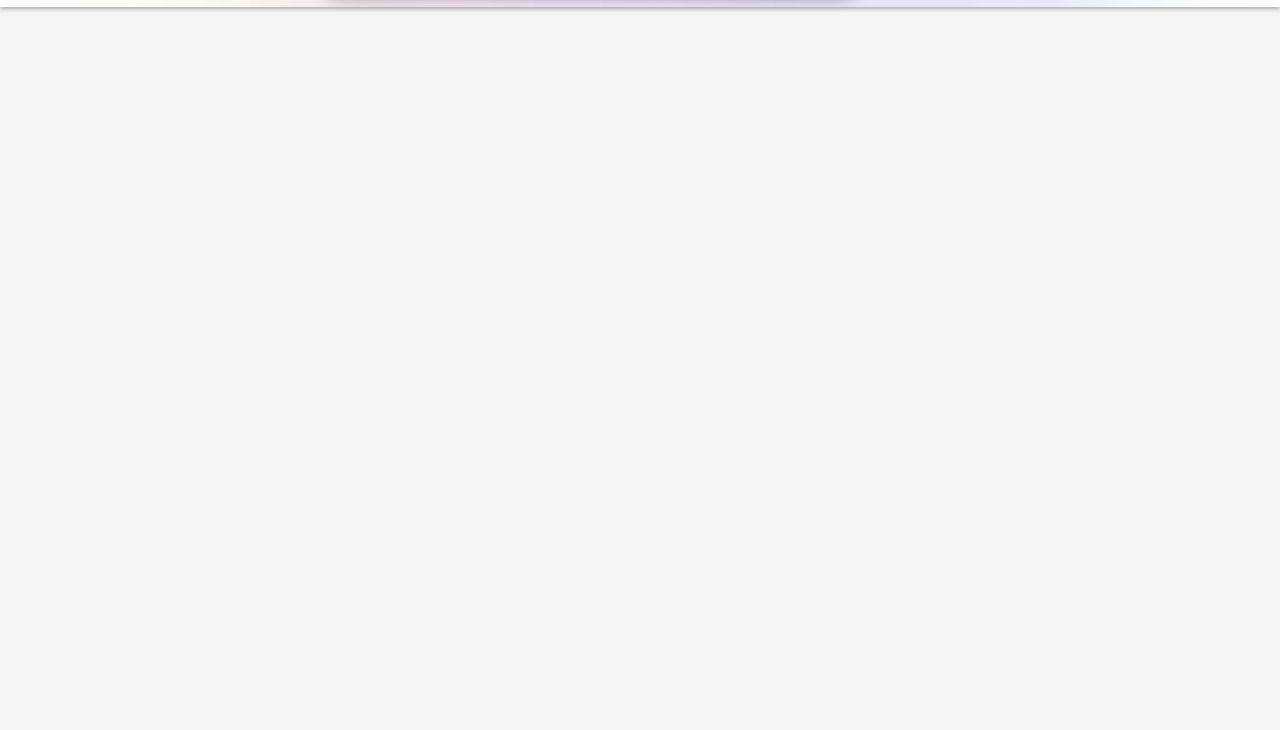
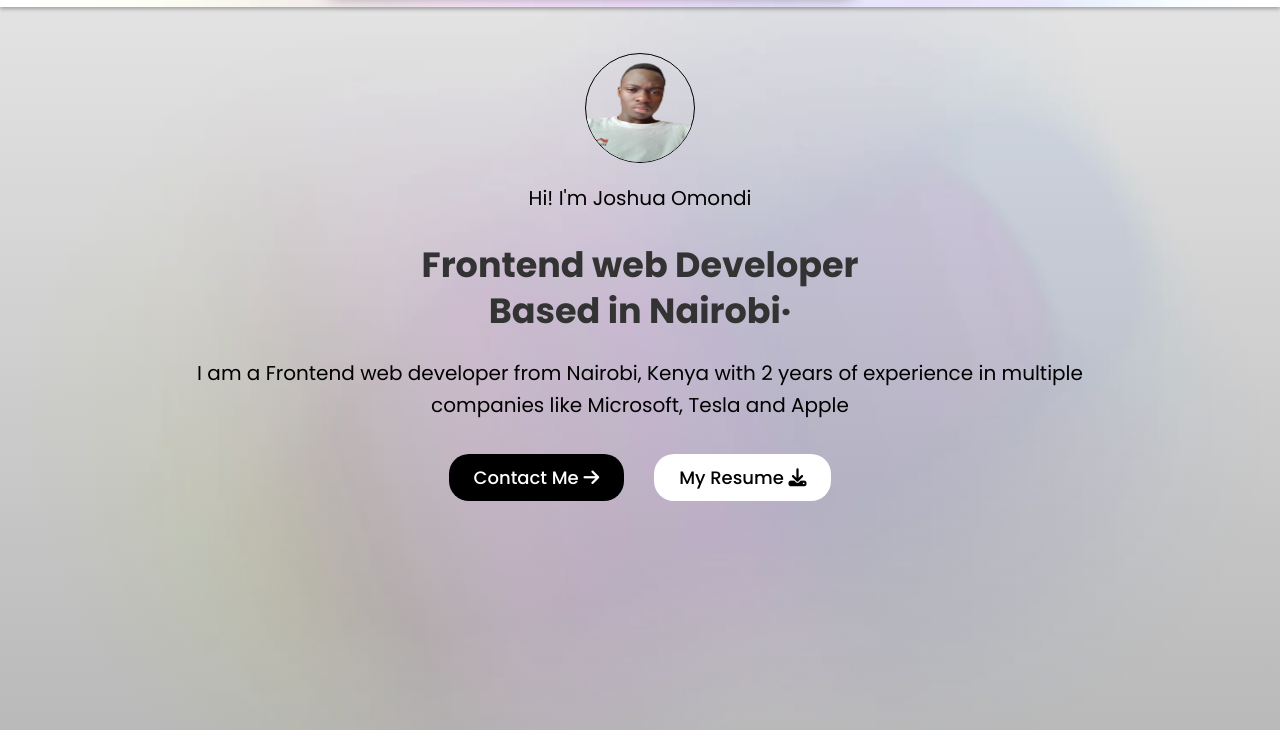
Before and after one commit to Joshua-3-byte/my-portfolio, a plain HTML site: page index.html in a window 1280 px wide. Shown: the part 70-800 px from the top of the page. Drawn offline with Linux system fonts and the light colour scheme.

Commit message:
Added the hero section

```diff
--- a/index.html
+++ b/index.html
@@ -42,5 +42,31 @@
         </div>
     </header>
 
+    <section class="hero" id="hero">
+
+        <div class="hero-section-one">
+            <img src="IMAGES/Woud naylego.jpg" alt="">
+            <p>Hi! I'm Joshua Omondi</p>
+        </div>
+
+        <div class="hero-section-two">
+            <h1>Frontend web Developer</h1>
+            <h1 class="second">Based in Nairobi&middot;</h1>
+            <p>I am a Frontend web developer from Nairobi, Kenya
+                 with 2 years of experience in multiple <br> </p>
+                 <p>companies like Microsoft, Tesla and Apple</p>
+
+             <!--  companies like Microsoft, Tesla and Apple</p> -->
+        </div>
+
+        <div class="hero-section-three">
+            <li><a href="#">Contact Me <i class="fas fa-arrow-right" ></i></a></li>
+            <li><a href="#">My Resume <i class="fas fa-download"></i></a></li>
+
+
+        </div>
+
+    </section>
+
 </body>
 </html>
--- a/styles.css
+++ b/styles.css
@@ -154,3 +154,126 @@ a:is(:link, :active, :visited).active{
     width: 20px;
     padding-left: 5px;
 }
+
+/* the hero section*/
+.hero{
+position: relative;
+background: linear-gradient(rgba(24, 24, 27, 0.1), rgba(24, 24, 27, 0.3)), url(IMAGES/header-bg-color.png);
+
+background-position: center;
+background-size: cover;
+display: grid;
+place-items: center;
+min-height: 100vh;
+overflow: hidden;
+}
+
+.hero-section-one{
+
+    display: grid;
+    place-items: center;
+    margin-bottom: -200px;
+}
+
+.hero-section-one img{
+    width: 110px;
+    height: 110px;
+    border-radius: 50%;
+    object-fit:fill;
+    border: 1px solid black;
+}
+
+.hero-section-one p{
+    font-size: 20px;
+    text-align: center;
+    color: black;
+    font-family: poppins;
+    padding-top: 20px;
+
+}
+
+.hero-section-two{
+    margin-top: 0;
+
+    display: grid;
+    place-items: center;
+}
+
+.hero-section-two h1{
+
+    font-size: 35px;
+
+}
+
+.hero-section-two .second{
+margin-top: -7px;
+margin-bottom: 20px;
+}
+
+.hero-section-two  p{
+    font-size: 20px;
+    color: black;
+
+    line-height: 1.6;
+}
+
+.hero-section-three{
+
+    display: flex;
+    gap: 30px;
+    margin-top: -300px;
+}
+
+.hero-section-three li{
+    list-style: none;
+}
+
+.hero-section-three li a{
+    text-decoration: none;
+    color: black;
+    font-size: 18px;
+    font-weight: 500;
+    text-align: center;
+    display: inline-block;
+    padding: 5px 25px;
+    background: white;
+    border-radius: 20px;
+    transition: all 0.3s ease;
+
+}
+
+.hero-section-three li a{
+    text-decoration: none;
+    color: black;
+    font-size: 18px;
+    font-weight: 500;
+    text-align: center;
+    display: inline-block;
+    padding: 10px 25px;
+    background: white;
+    border-radius: 20px;
+    transition: all 0.3s ease;
+}
+
+.hero-section-three li:first-child a:hover{
+background: white;
+color:black;
+font-size: 18px;
+font-weight: 500;
+box-shadow: 0px 10px 15px rgba(0, 0, 0, 0.4);
+}
+
+.hero-section-three li:nth-child(1) a{
+    background: black;
+    color: white;
+    font-weight: 500;
+    font-size: 18px;
+}
+
+.hero-section-three li:nth-child(2) a:hover{
+    background: black;
+    color:white;
+    font-size: 18px;
+    font-weight: 500;
+    box-shadow: 0px 10px 15px rgba(0, 0, 0, 0.4);
+}
```
